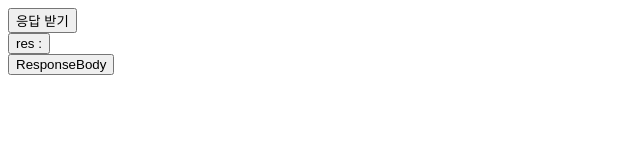
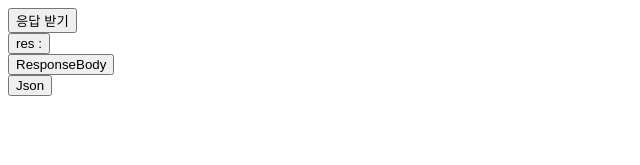
Before and after one commit to huitopia/study-react-1, a React (Vite) app: page / in a window 1280 px wide. Shown: the top 165 px of the page, without its empty margins (0-640 px from the left). Built offline with nearby package versions, Linux system fonts and the light colour scheme.

Commit message:
json 응답 파싱 하기

```diff
--- a/src/App.jsx
+++ b/src/App.jsx
@@ -21,6 +21,12 @@ function App(props) {
     });
   }
 
+  function handleClick4() {
+    axios.get("/api/main42/sub4").then((res) => {
+      console.log(res.data);
+    });
+  }
+
   return (
     <div>
       <button onClick={handleClick1}>응답 받기</button>
@@ -28,6 +34,8 @@ function App(props) {
       <button onClick={handleClick2}>res : {result}</button>
       <br />
       <button onClick={handleClick3}>ResponseBody</button>
+      <br />
+      <button onClick={handleClick4}>Json</button>
     </div>
   );
 }
```
